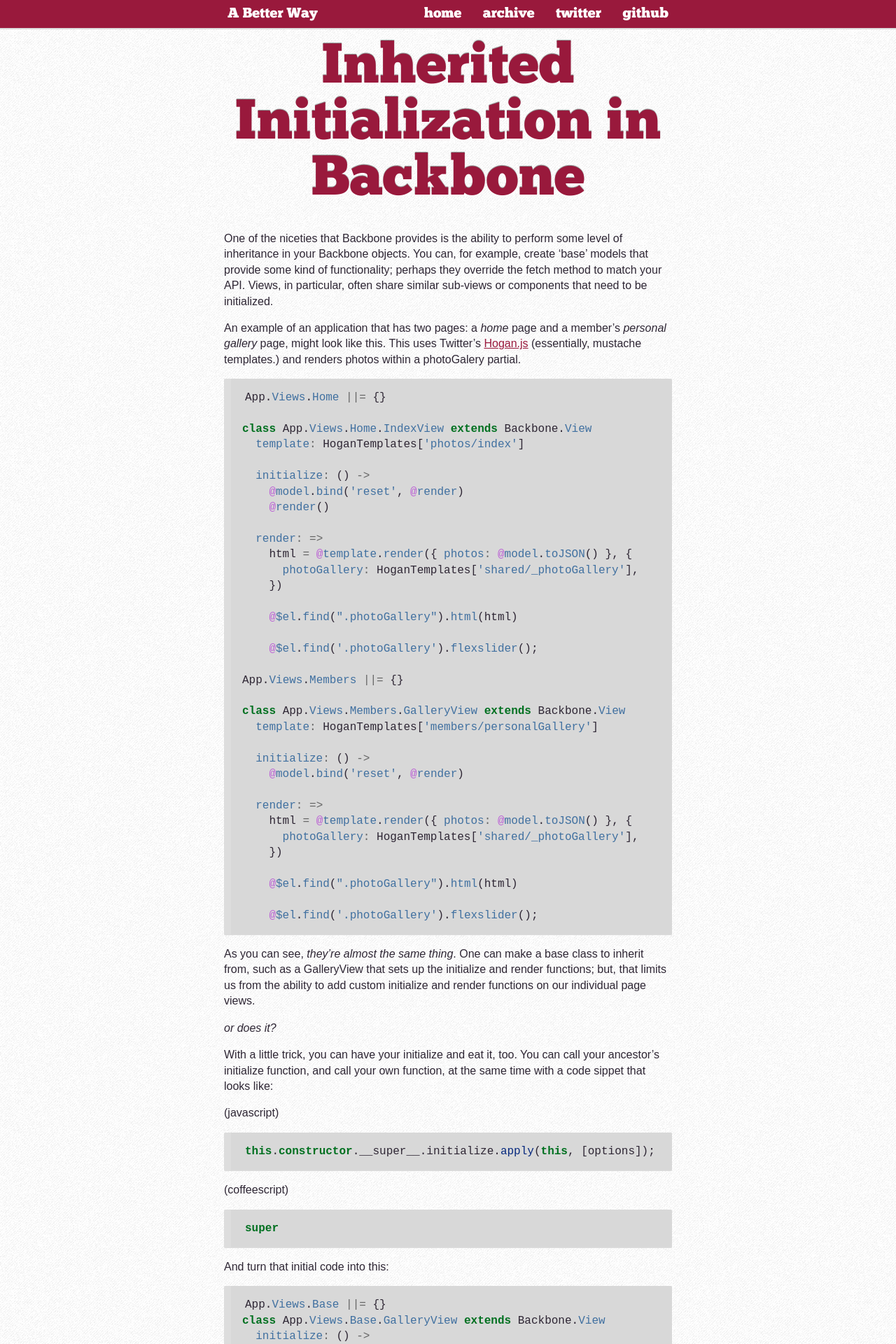
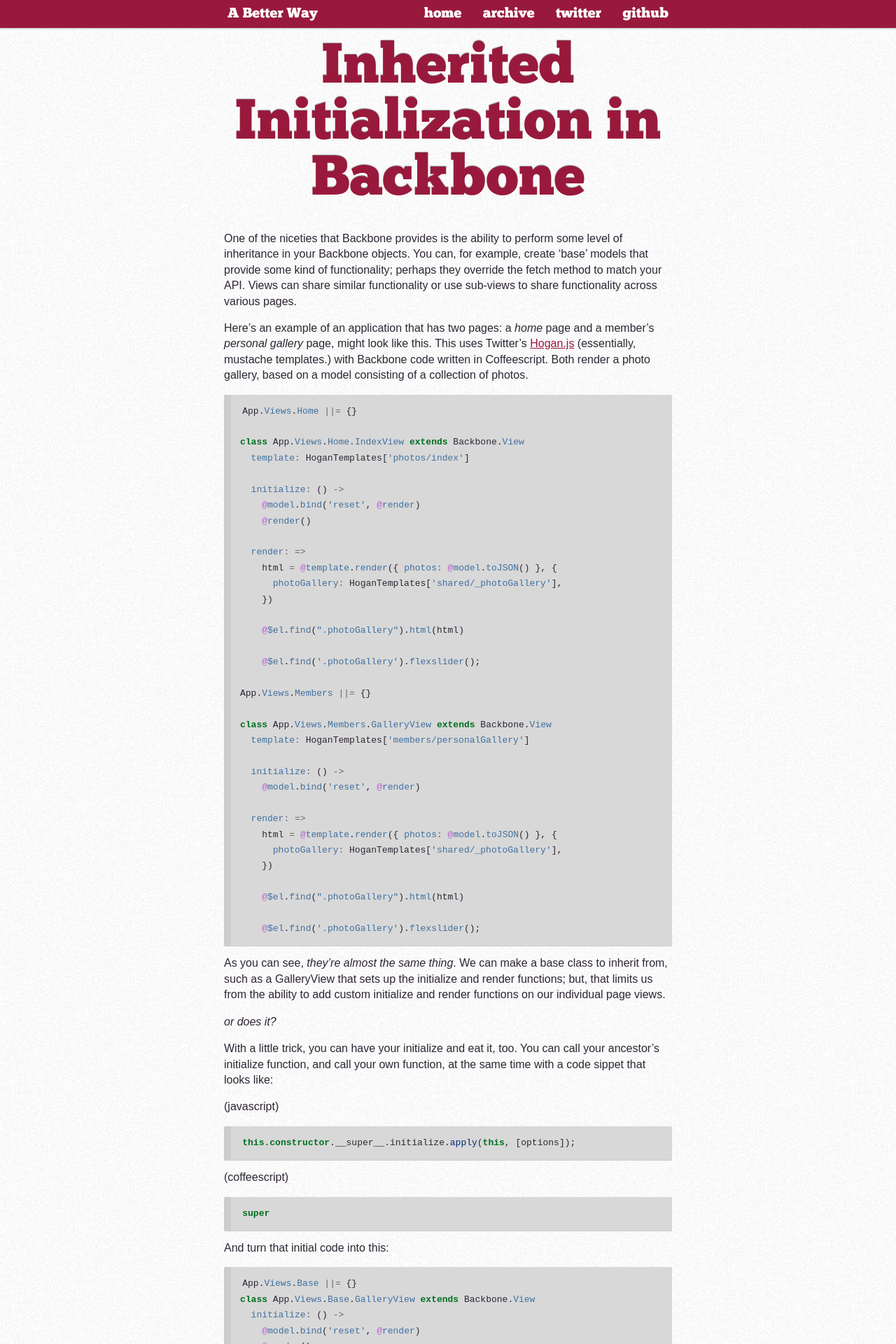
Before and after one commit to ajacksified/ajacksified.github.com, a Jekyll site: the page built from _posts/2012-04-18-inherited-intialization-in-backbone.markdown, in a window 1280 px wide. Shown: the top 1920 px of the page at 70% size. Built offline with Jekyll 4.4.1, drawn with Linux system fonts in a browser that asks for light colours; nearby versions of some CDN libraries; Markdown is read by kramdown in place of the engine named in the settings; comment, search, counter and statistics services are not loaded.

Commit message:
minor text changes to backbone inheritance post

```diff
--- a/_posts/2012-04-18-inherited-intialization-in-backbone.markdown
+++ b/_posts/2012-04-18-inherited-intialization-in-backbone.markdown
@@ -14,13 +14,14 @@ categories:
 One of the niceties that Backbone provides is the ability to perform some level
 of inheritance in your Backbone objects. You can, for example, create 'base'
 models that provide some kind of functionality; perhaps they override the fetch
-method to match your API. Views, in particular, often share similar sub-views
-or components that need to be initialized.
+method to match your API. Views can share similar functionality or use sub-views
+to share functionality across various pages.
 
-An example of an application that has two pages: a *home* page and a member's
+Here's an example of an application that has two pages: a *home* page and a member's
 *personal gallery* page, might look like this. This uses Twitter's
 [Hogan.js](http://twitter.github.com/hogan.js/) (essentially, mustache templates.)
-and renders photos within a photoGalery partial.
+with Backbone code written in Coffeescript. Both render a photo gallery, based on
+a model consisting of a collection of photos.
 
 {% highlight coffeescript %}
 App.Views.Home ||= {}
@@ -59,7 +60,7 @@ class App.Views.Members.GalleryView extends Backbone.View
     @$el.find('.photoGallery').flexslider();
 {% endhighlight %}
 
-As you can see, *they're almost the same thing*. One can make a base class
+As you can see, *they're almost the same thing*. We can make a base class
 to inherit from, such as a GalleryView that sets up the initialize and render
 functions; but, that limits us from the ability to add custom initialize and
 render functions on our individual page views.
--- a/css/styles.css
+++ b/css/styles.css
@@ -94,11 +94,12 @@ footer {
 pre, code {
   background: rgba(0,0,0,.1);
   border-radius: 2px;
+  font-size: 13px;
 }
 
 pre {
-  border-bottom: solid 1px #ddd;
-  border-left: solid 10px #ddd;
+  border-bottom: solid 1px #ccc;
+  border-left: solid 10px #ccc;
   padding: 1em;
   margin: 1em 0;
 }
```
